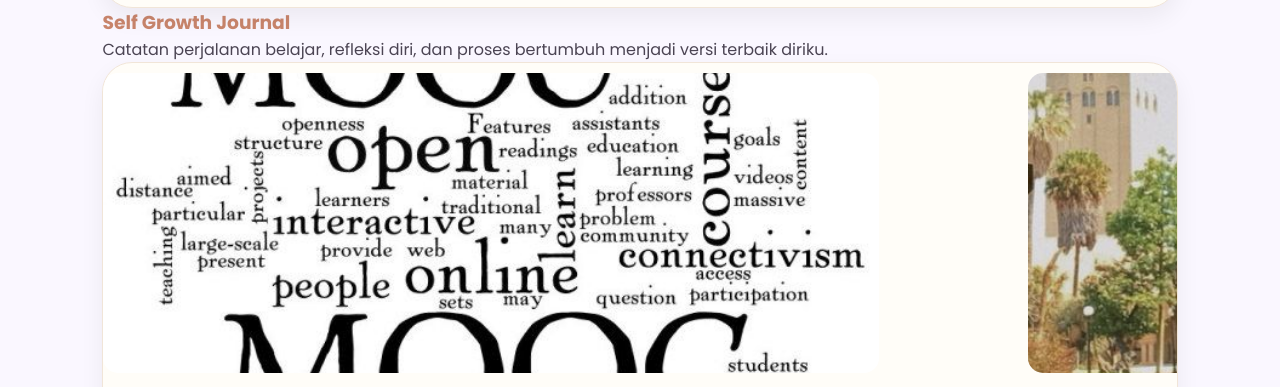
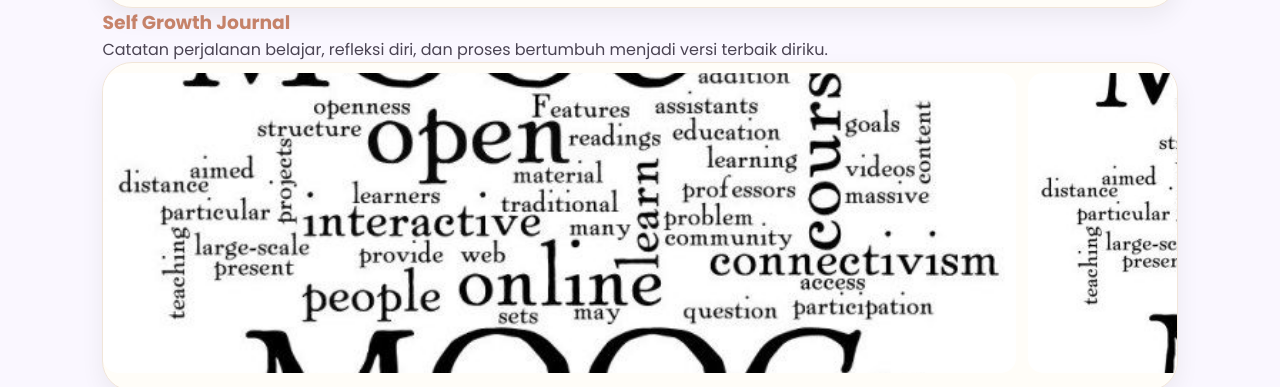
Before and after one commit to growwithira/iras-journey, a plain HTML site: page index.html in a window 1280 px wide. Shown: the part 2120-2507 px from the top of the page. Drawn offline with Linux system fonts and the light colour scheme.

Commit message:
Update index.html

```diff
--- a/index.html
+++ b/index.html
@@ -194,8 +194,8 @@ dan proses bertumbuh menjadi versi terbaik diriku.
 </p>
 
 <div class="pillar-card">
-
 <div class="journal-slider">
+<img src="assets/MOOC0.jpg">
 
   <div class="slide">
       <img src="assets/MOOC0.jpg">
@@ -221,6 +221,7 @@ dan proses bertumbuh menjadi versi terbaik diriku.
       <img src="assets/MOOC5.jpg">
   </div>
 
+</div>
 </div>
 
 <h3>Learning Notes</h3>
```
